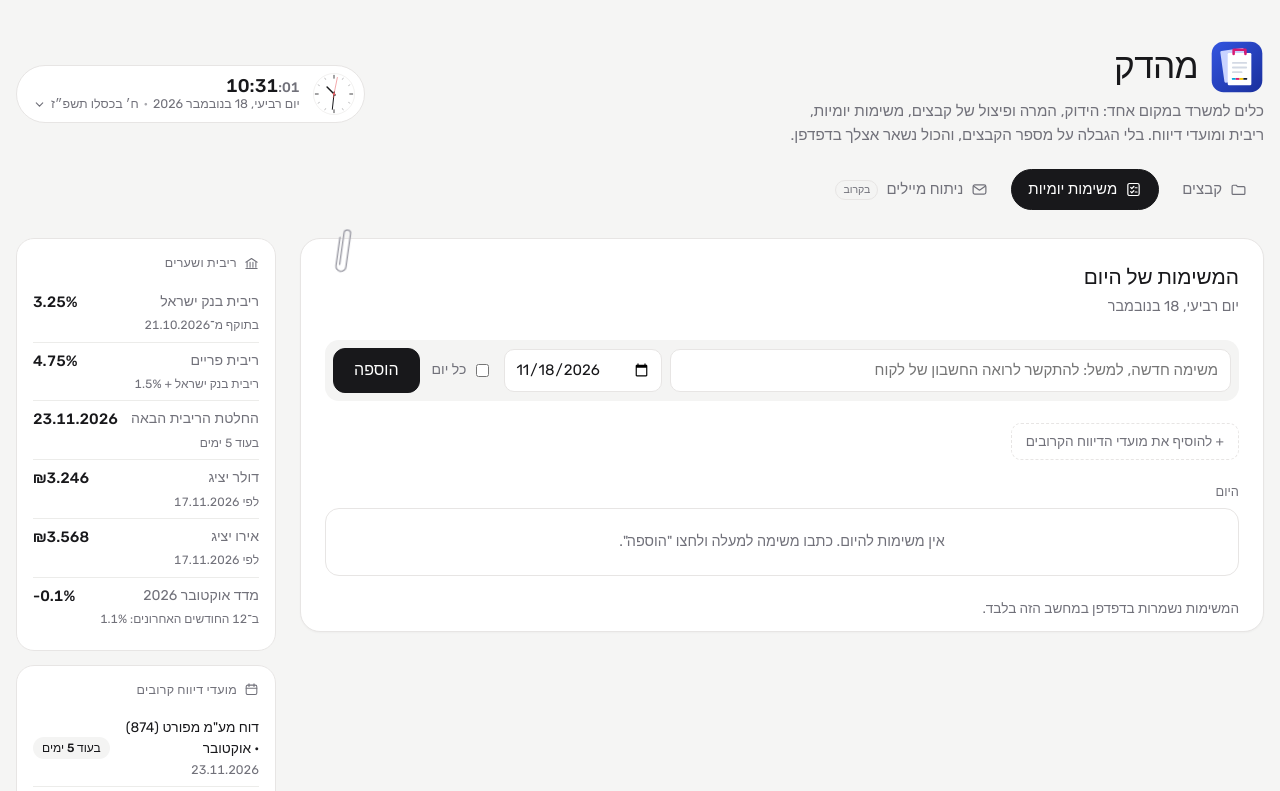
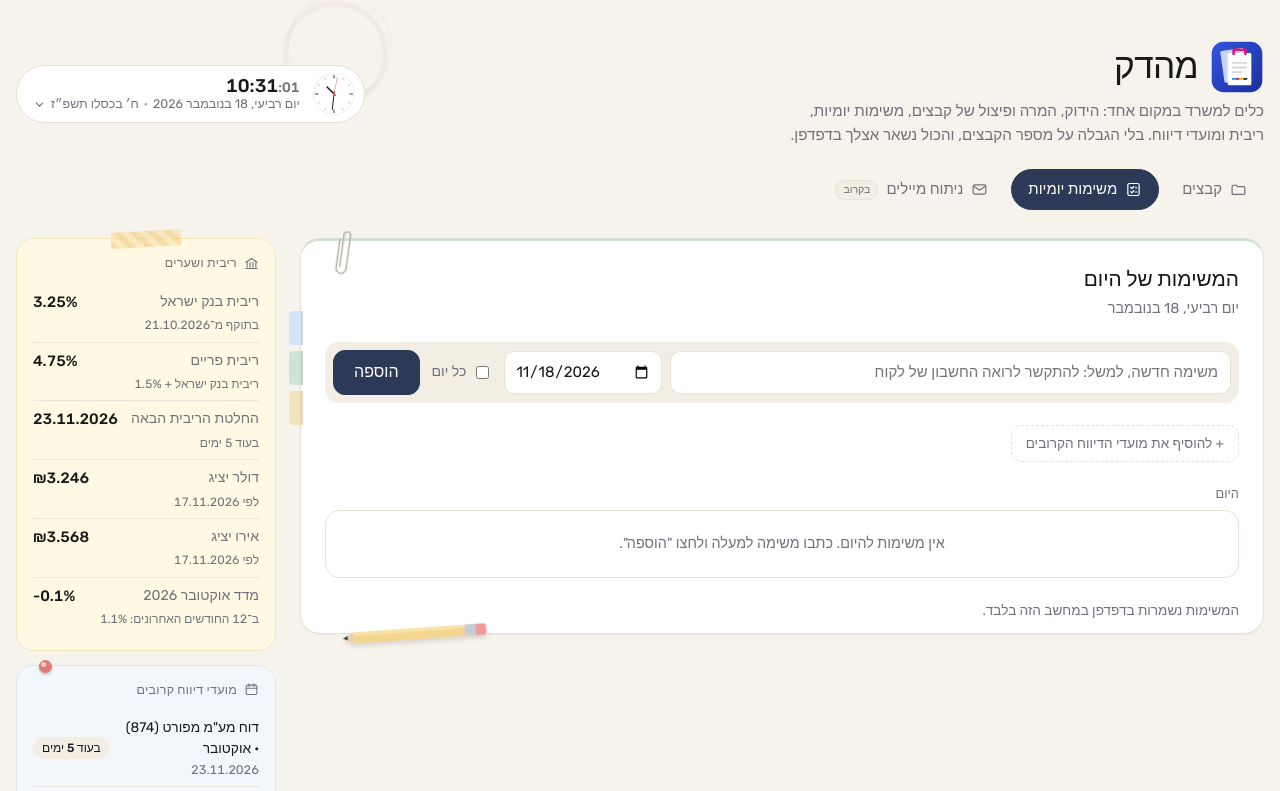
Before and after one commit to fouadrhail/mahdek, a plain HTML site: page index.html in a window 1280 px wide. Both pictures are taken after a click on the tab "משימות יומיות". Shown: the top 791 px of the page. Drawn offline with Linux system fonts and the light colour scheme.

Commit message:
Light office tones and small touches
- Warm paper background, navy accent, light kraft drop area
- Rates on a pale sticky-note yellow with washi tape; deadlines in pale blue with a pushpin
- Index flags on the sheet edge, a colour edge per section, a pencil, a small plant,
  a faint coffee ring, a stapler in the footer

Co-Authored-By: Claude Opus 5.5 <noreply@anthropic.com>
Claude-Session: https://claude.ai/code/session_01NicKLbsyQute2pBGcT63gV

```diff
--- a/index.html
+++ b/index.html
@@ -16,7 +16,7 @@
 <meta property="og:image:height" content="630">
 <meta name="twitter:card" content="summary_large_image">
 <script type="application/ld+json">{"@context": "https://schema.org", "@type": "WebApplication", "name": "מהדק", "url": "https://fouadrhail.github.io/mahdek/", "applicationCategory": "BusinessApplication", "operatingSystem": "Windows, macOS, Android, iOS", "inLanguage": "he", "description": "מהדק הוא כלי חינמי בעברית לאיחוד קבצי PDF ותמונות לקובץ אחד להדפסה, פיצול תלושי שכר לקובץ לכל עובד, זיהוי ספק וסוג חשבונית, והמרת Word, Excel ותמונות ל־PDF. הקבצים לא עולים לשום שרת.", "image": "https://fouadrhail.github.io/mahdek/og-image.png", "offers": {"@type": "Offer", "price": "0", "priceCurrency": "ILS"}, "featureList": ["איחוד קבצי PDF ותמונות לקובץ אחד להדפסה", "פיצול PDF לקובץ לכל עמוד", "פיצול תלושי שכר לפי שם העובד", "זיהוי ספק וסוג חשבונית", "המרת Word ו־Excel ל־PDF", "המרת PDF לתמונות"]}</script>
-<meta name="theme-color" content="#f5f5f4">
+<meta name="theme-color" content="#f6f3ec">
 <link rel="icon" type="image/svg+xml" href="./favicon.svg">
 <link rel="apple-touch-icon" href="./apple-touch-icon.png">
 <link rel="manifest" href="./manifest.webmanifest">
@@ -544,6 +544,66 @@ button{border-radius:10px}
 @media (hover:none){.t-del{opacity:1}}
 @media (max-width:1020px){.layout{grid-template-columns:minmax(0,1fr)}}
 @media (max-width:640px){.hbar{width:100%}.hclock{border-radius:16px}.calpop{left:auto;right:0}.mainnav button{padding:8px 12px}}
+
+/* ===== Light office tones and small objects ===== */
+:root{
+  --bg:#f6f3ec; --bg-2:#f6f3ec; --soft:#f3eee3; --rule:#e8e1d3; --side-rule:#ece6da; --navy:#2c3a57;
+  --note-bg:#fff9e3; --note-rule:#f1e5bb; --dl-bg:#f3f7fc; --dl-rule:#dde6f2; --tray-bg:#faf6ec;
+  --sage:#cfe3d4; --manila:#f1e3bd; --sky:#d6e4f5; --blush:#f5dada; --sec:var(--sky);
+}
+@media (prefers-color-scheme: dark){:root:not([data-theme="light"]){
+  --bg:#121214; --bg-2:#121214; --soft:#1f1f22; --rule:#2a2a2e; --side-rule:#2a2a2e; --navy:#c9d4ec;
+  --note-bg:#1e1d17; --note-rule:#34301f; --dl-bg:#171b22; --dl-rule:#26303d; --tray-bg:#1b1b1e;
+  --sage:#3a5242; --manila:#5a4f33; --sky:#33465f; --blush:#5a3a3a}}
+:root[data-theme="dark"]{
+  --bg:#121214; --bg-2:#121214; --soft:#1f1f22; --rule:#2a2a2e; --side-rule:#2a2a2e; --navy:#c9d4ec;
+  --note-bg:#1e1d17; --note-rule:#34301f; --dl-bg:#171b22; --dl-rule:#26303d; --tray-bg:#1b1b1e;
+  --sage:#3a5242; --manila:#5a4f33; --sky:#33465f; --blush:#5a3a3a}
+body[data-tab="tasks"]{--sec:var(--sage)} body[data-tab="mail"]{--sec:var(--blush)}
+body[data-tab="convert"]{--sec:var(--sage)} body[data-tab="edit"]{--sec:var(--blush)} body[data-tab="sign"]{--sec:var(--manila)}
+
+/* navy instead of black for the accents */
+.mainnav button[aria-selected="true"]{background:var(--navy);border-color:var(--navy);color:var(--paper)}
+.go{background:var(--navy);border-color:var(--navy);color:var(--paper)}
+.tabs{background:var(--soft)}
+.t-add{background:var(--soft)}
+
+/* a faint coffee-cup ring on the desk */
+.wrap{position:relative}
+.wrap::before{content:"";position:absolute;top:-40px;left:21%;width:118px;height:118px;border-radius:50%;pointer-events:none;z-index:0;
+  background:radial-gradient(circle at 48% 52%,transparent 53%,rgba(150,105,60,.035) 55%,rgba(150,105,60,.07) 58.5%,rgba(150,105,60,.02) 61%,transparent 63%),radial-gradient(circle at 53% 47%,transparent 56%,rgba(150,105,60,.03) 58%,transparent 61%);transform:rotate(-12deg)}
+@media (prefers-color-scheme: dark){:root:not([data-theme="light"]) .wrap::before{display:none}}
+:root[data-theme="dark"] .wrap::before{display:none}
+.wrap > *{position:relative;z-index:1}
+
+/* the work sheet: a colour edge per section, index flags, a pencil */
+.work{border-top:3px solid var(--sec);overflow:visible}
+.flags{position:absolute;left:-12px;top:70px;display:flex;flex-direction:column;gap:6px;z-index:0}
+.flags i{display:block;width:14px;height:34px;border-radius:4px 0 0 4px;box-shadow:inset -3px 0 0 rgba(0,0,0,.05)}
+.flags i:nth-child(1){background:var(--sky)}.flags i:nth-child(2){background:var(--sage)}.flags i:nth-child(3){background:var(--manila)}
+.work .pencil{position:absolute;bottom:-9px;left:40px;transform:rotate(-4deg);filter:drop-shadow(0 3px 2px rgba(0,0,0,.12));z-index:2}
+.work .clip{color:#b5b0a5}
+
+/* drop area in a light kraft tone, the size labels as small tags */
+.tray{background:var(--tray-bg);border-color:#e3d9c4}
+
+/* side column: sticky-note yellow with washi tape, light blue with a pushpin, a small plant */
+.side .note{position:relative;background:var(--note-bg);border-color:var(--note-rule)}
+.side .receipt{position:relative;background:var(--dl-bg);border-color:var(--dl-rule)}
+.washi{position:absolute;top:-8px;left:50%;width:70px;height:16px;margin-left:-35px;transform:rotate(-3deg);border-radius:2px;
+  background:repeating-linear-gradient(45deg,rgba(241,200,120,.55) 0 6px,rgba(248,222,160,.55) 6px 12px)}
+.pushpin{position:absolute;top:-6px;left:22px;width:13px;height:13px;border-radius:50%;
+  background:radial-gradient(circle at 35% 35%,#fff9 0 2px,transparent 3px),#e07a72;box-shadow:0 2px 3px rgba(0,0,0,.2)}
+.plant{display:flex;justify-content:center;margin-top:2px;opacity:.95}
+
+/* tasks list: a soft ruled-paper feel */
+.t-list{background:var(--paper)}
+.t-list li.done{background:linear-gradient(90deg,transparent,rgba(48,164,108,.04))}
+
+/* footer: a small stapler beside the version */
+.ver{display:flex;align-items:center;justify-content:center;gap:8px}
+.ver .mini-stapler{color:#b5ad9c}
+@media (max-width:640px){.flags,.wrap::before{display:none}.work .pencil{width:110px;left:24px}}
 </style>
 </head>
 <body>
@@ -595,6 +655,8 @@ button{border-radius:10px}
 
   <div class="layout">
   <main class="work">
+  <div class="flags" aria-hidden="true"><i></i><i></i><i></i></div>
+  <svg class="pencil" viewBox="0 0 160 18" width="150" height="17" aria-hidden="true"><path d="M14 3h118v12H14z" fill="#f4d58d"/><path d="M14 3h118v4H14z" fill="#f8e2a8"/><path d="M132 3h12v12h-12z" fill="#c9ccd1"/><path d="M144 3h8a3 3 0 0 1 3 3v6a3 3 0 0 1-3 3h-8z" fill="#ef9a9a"/><path d="M14 3L2 9l12 6z" fill="#ead2b0"/><path d="M2 9l5-2.5v5z" fill="#3a3a3a"/></svg>
   <svg class="clip" viewBox="0 0 24 64" width="20" height="54" aria-hidden="true"><path d="M8 50V12a4 4 0 0 1 8 0v40a6 6 0 0 1-12 0V18" fill="none" stroke="currentColor" stroke-width="1.8" stroke-linecap="round"/></svg>
   <section class="section" id="s-files" role="tabpanel" aria-labelledby="m-files">
   <div class="tabs" role="tablist" aria-label="שירותים">
@@ -841,8 +903,9 @@ button{border-radius:10px}
   </section>
   </main>
   <aside class="side" aria-label="ריבית ומועדים">
-    <div class="card note"><h3><svg viewBox="0 0 24 24" width="15" height="15" fill="none" stroke="currentColor" stroke-width="1.7" stroke-linecap="round" stroke-linejoin="round" aria-hidden="true"><path d="M3 10l9-6 9 6"/><path d="M5 10v8M9.7 10v8M14.3 10v8M19 10v8M3 20h18"/></svg>ריבית ושערים</h3><dl class="facts" id="facts"></dl></div>
-    <div class="card receipt"><h3><svg viewBox="0 0 24 24" width="15" height="15" fill="none" stroke="currentColor" stroke-width="1.7" stroke-linecap="round" stroke-linejoin="round" aria-hidden="true"><rect x="3.5" y="5" width="17" height="15" rx="2.5"/><path d="M8 3v4M16 3v4M3.5 10h17"/></svg>מועדי דיווח קרובים</h3><ul class="dlist" id="dlist"></ul></div>
+    <div class="card note"><span class="washi" aria-hidden="true"></span><h3><svg viewBox="0 0 24 24" width="15" height="15" fill="none" stroke="currentColor" stroke-width="1.7" stroke-linecap="round" stroke-linejoin="round" aria-hidden="true"><path d="M3 10l9-6 9 6"/><path d="M5 10v8M9.7 10v8M14.3 10v8M19 10v8M3 20h18"/></svg>ריבית ושערים</h3><dl class="facts" id="facts"></dl></div>
+    <div class="card receipt"><span class="pushpin" aria-hidden="true"></span><h3><svg viewBox="0 0 24 24" width="15" height="15" fill="none" stroke="currentColor" stroke-width="1.7" stroke-linecap="round" stroke-linejoin="round" aria-hidden="true"><rect x="3.5" y="5" width="17" height="15" rx="2.5"/><path d="M8 3v4M16 3v4M3.5 10h17"/></svg>מועדי דיווח קרובים</h3><ul class="dlist" id="dlist"></ul></div>
+    <div class="plant" aria-hidden="true"><svg viewBox="0 0 80 90" width="64" height="72"><path d="M40 52C38 40 30 30 18 26c2 12 10 22 22 26z" fill="#9cc3a4"/><path d="M40 52c2-14 10-26 24-30-1 14-10 25-24 30z" fill="#7fb08a"/><path d="M40 54c-1-16 1-30 6-40 4 12 2 26-6 40z" fill="#b6d5bc"/><path d="M40 54V40" stroke="#6f9b78" stroke-width="2" stroke-linecap="round"/><path d="M24 54h32l-4 28a4 4 0 0 1-4 3.5H32a4 4 0 0 1-4-3.5z" fill="#e9d6bf"/><path d="M22 52h36v6H22z" fill="#dcc3a6" rx="2"/></svg></div>
     <p class="src" id="factsSrc">מקורות: בנק ישראל, הלשכה המרכזית לסטטיסטיקה, רשות המסים.</p>
   </aside>
   </div>
@@ -850,7 +913,7 @@ button{border-radius:10px}
     <span>יש גרסה חדשה של מהדק.</span>
     <button type="button" onclick="location.reload()">רענון</button>
   </div>
-  <footer class="ver"><span class="stamp">מהדק · גרסה 5.0 · עודכן 18.11.2026</span></footer>
+  <footer class="ver"><svg viewBox="0 0 40 20" width="30" height="15" aria-hidden="true" class="mini-stapler"><path d="M3 16.5h33" stroke="currentColor" stroke-width="2.2" stroke-linecap="round"/><path d="M4 12.5V10a4 4 0 0 1 4-4h22a5 5 0 0 1 5 5v1.5z" fill="none" stroke="currentColor" stroke-width="1.8" stroke-linejoin="round"/></svg><span class="stamp">מהדק · גרסה 5.1 · עודכן 18.11.2026</span></footer>
 </div>
 
 <script>
--- a/sw.js
+++ b/sw.js
@@ -1,5 +1,5 @@
 /* מהדק: app shell is network-first so updates arrive at once; libraries are cached so the app also works offline. */
-const APP='mahdek-app-v14', LIBS='mahdek-libs-v1';
+const APP='mahdek-app-v15', LIBS='mahdek-libs-v1';
 const SHELL=['./','./index.html','./manifest.webmanifest','./favicon.svg','./icon-192.png','./icon-512.png'];
 const CDN='https://cdnjs.cloudflare.com/ajax/libs/';
 const LIB_URLS=[CDN+'pdf-lib/1.17.1/pdf-lib.min.js',CDN+'pdf.js/3.11.174/pdf.worker.min.js',CDN+'pdf.js/3.11.174/pdf.min.js',
```
